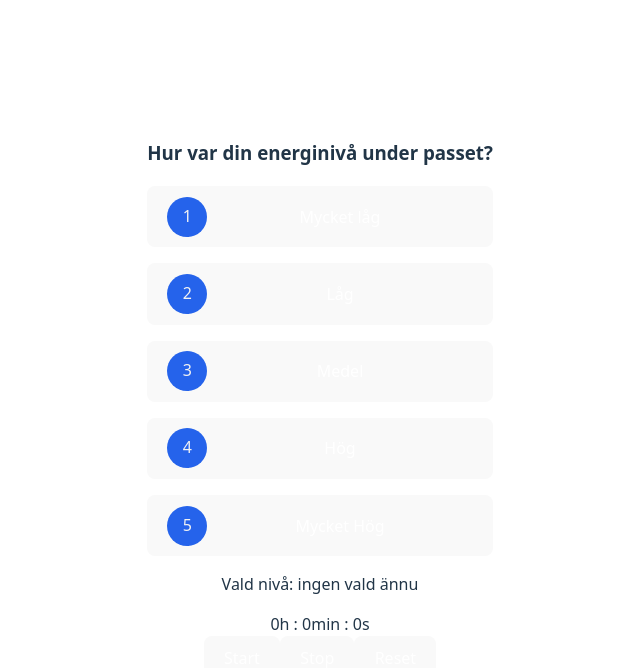
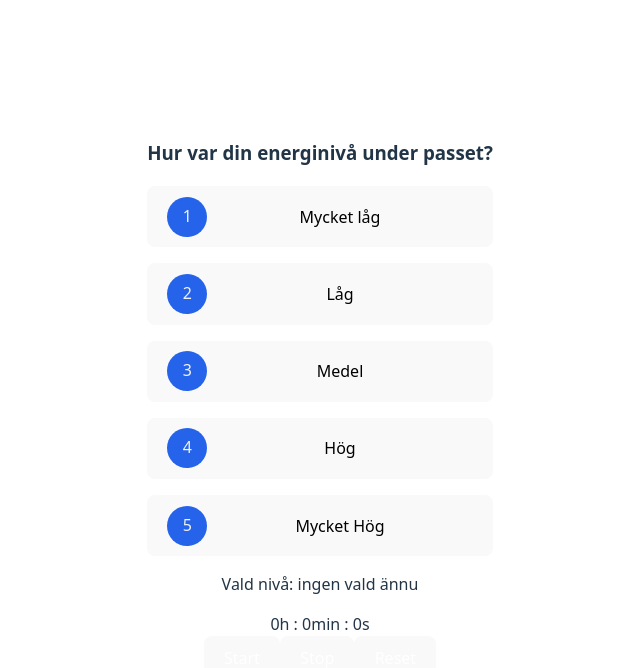
Before and after one commit to vczarnotta/boilerroom-project-3, a React (Vite) app in the folder mitt-react-projekt/: page / in a window 1280 px wide. Shown: the top 668 px of the page, without its empty margins (320-960 px from the left). Built offline with nearby package versions, Linux system fonts and the light colour scheme.

Commit message:
cleaned up code

```diff
--- a/mitt-react-projekt/src/components/Timer/Timer.jsx
+++ b/mitt-react-projekt/src/components/Timer/Timer.jsx
@@ -1,13 +1,11 @@
 import { useState, useEffect } from "react";
-import "./Timer.css"
+import styles from "./Timer.module.css";
 
 function Timer() {
   const [milliseconds, setMilliseconds] = useState(0);
-  // const [seconds, setSeconds] = useState(0);
-  // const [minutes, setMinutes] = useState(0);
-  // const [hours, setHours] = useState(0)
   const [timerToggle, setTimerToggle] = useState(false);
 
+  // using live ms to create the different times
   const time = {
     hours: Math.floor(milliseconds / 3600000),
     minutes: Math.floor(milliseconds / 60000)%60,
@@ -15,6 +13,7 @@ function Timer() {
     milliseconds: milliseconds
   }
 
+  // full reset
   const resetTimer = () => {
     setTimerToggle(false)
     setMilliseconds(0)
@@ -22,7 +21,6 @@ function Timer() {
 
   // TOGGLE TIMER
   useEffect(() => {
-    console.log("runs")
 
     if (timerToggle === true) {
       //every "interval" gets an id when using SetInterval
@@ -32,21 +30,16 @@ function Timer() {
 
       // removes the previous interval, so only 1 interval runs
       return () => {
-        console.log("return")
         clearInterval(intervalId)
       }
     }
 
-    console.log("efter if")
-
   }, [timerToggle])
-
-  // insert use effect here for timerToggle
 
   return (
     <>
       <div className="time-display">{`${time.hours}h : ${time.minutes}min : ${time.seconds}s`}</div>
-      <div className="buttons">
+      <div className={styles.buttons}>
         <button onClick={() => setTimerToggle(true)}>Start</button>
         <button onClick={() => setTimerToggle(false)}>Stop</button>
         <button onClick={resetTimer}>Reset</button>
--- a/mitt-react-projekt/src/components/Timer/Timer.css
+++ b/mitt-react-projekt/src/components/Timer/Timer.module.css
@@ -1,3 +1,3 @@
-button {
+.buttons button {
     color: white;
 }
```
